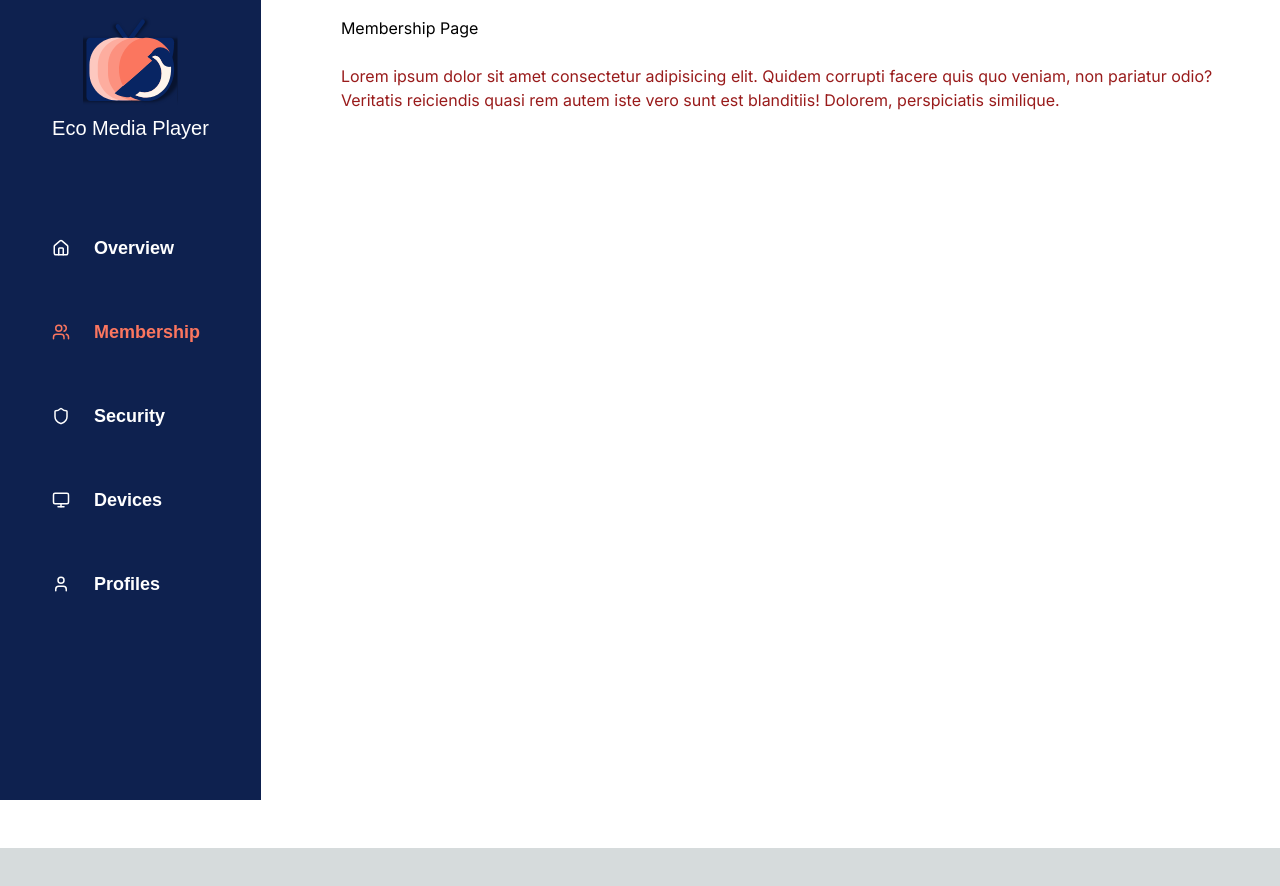
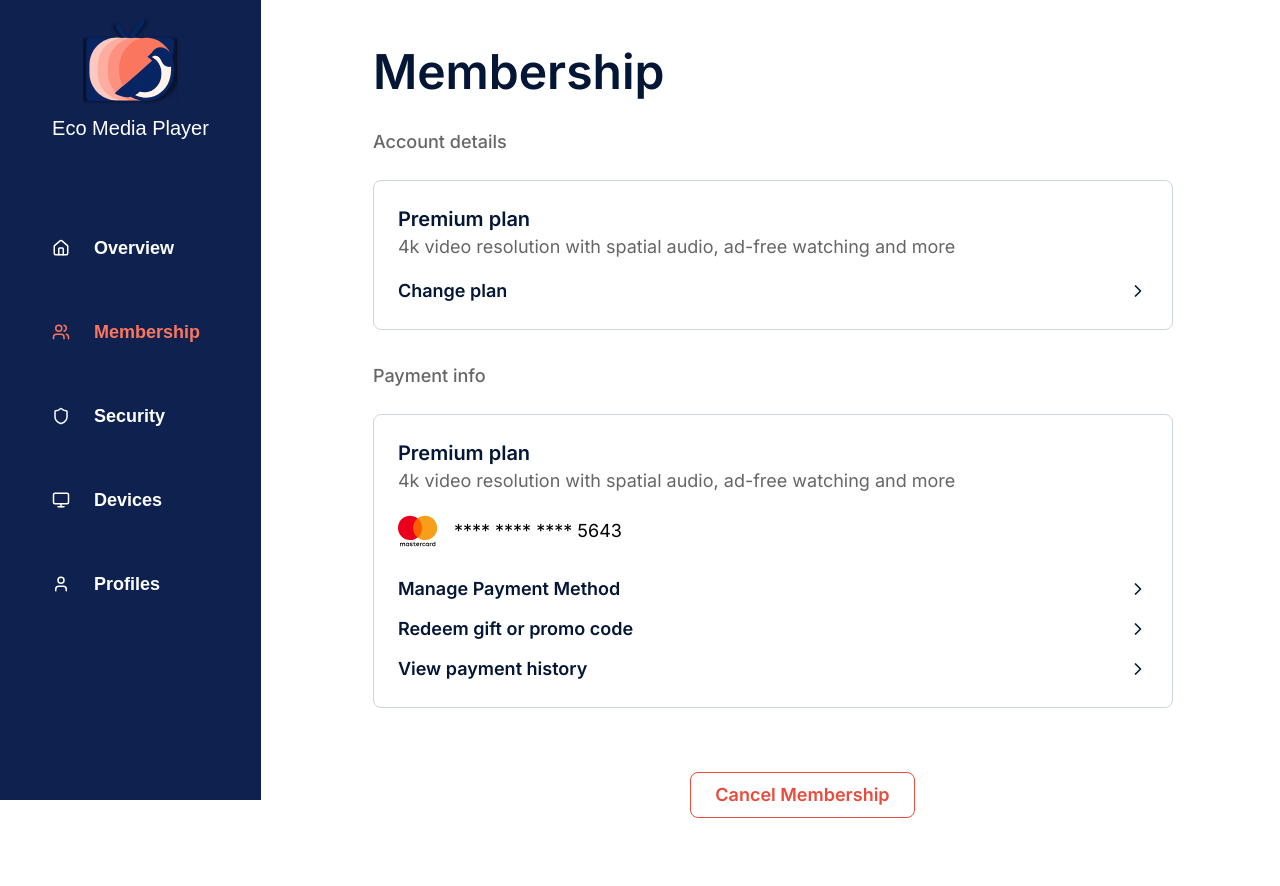
Before and after one commit to dawazakx/echo_med-a_player_web_user, a Next.js app: page /dashboard/membership in a window 1280 px wide. Shown: the top 886 px of the page. Before the commit the page ends 848 px from the top, so only its background shows below. Built offline with nearby package versions, Linux system fonts and the light colour scheme.

Commit message:
membership done

```diff
--- a/pages/dashboard/membership/index.tsx
+++ b/pages/dashboard/membership/index.tsx
@@ -1,16 +1,76 @@
 import Layout from "@/components/dashboard/dashboard-layout/Layout";
 import { NextPageWithLayout } from "@/pages/_app";
 import { ReactElement } from "react";
+import { ChevronRight } from "lucide-react";
+import Link from "next/link";
 
 const Page: NextPageWithLayout = () => {
   return (
-    <div className="flex-col flex gap-6">
-      <h1 className="text-black">Membership Page</h1>
-      <p className="text-red-800">
-        Lorem ipsum dolor sit amet consectetur adipisicing elit. Quidem corrupti facere quis quo
-        veniam, non pariatur odio? Veritatis reiciendis quasi rem autem iste vero sunt est
-        blanditiis! Dolorem, perspiciatis similique.
-      </p>
+    <div className="flex flex-col gap-8 p-8">
+      <h1 className="text-[#041635] font-semibold text-5xl">Membership</h1>
+
+      {/* Account details */}
+      <div className="flex flex-col gap-6">
+        <p className="text-[#666666] text-lg font-medium">Account details</p>
+        <div className="flex flex-col border border-[#CBD5E1] rounded-lg p-6 w-full max-w-[800px]">
+          <p className="text-[#041635] font-semibold text-xl">Premium plan</p>
+          <p className="text-[#666666] text-lg">
+            4k video resolution with spatial audio, ad-free watching and more
+          </p>
+          <Link
+            href="#"
+            className="flex justify-between items-center text-[#041635] font-semibold text-lg mt-4"
+          >
+            Change plan
+            <ChevronRight className="w-5 h-5" />
+          </Link>
+        </div>
+      </div>
+
+      {/* Payment info */}
+      <div className="flex flex-col gap-6">
+        <p className="text-[#666666] text-lg font-medium">Payment info</p>
+        <div className="flex flex-col border border-[#CBD5E1] rounded-lg p-6 w-full max-w-[800px]">
+          <p className="text-[#041635] font-semibold text-xl">Premium plan</p>
+          <p className="text-[#666666] text-lg">
+            4k video resolution with spatial audio, ad-free watching and more
+          </p>
+          <div className="flex items-center gap-4 mt-4">
+            <img src="/assets/master.svg" alt="Mastercard" className="w-10 h-10" />
+            <span className="text-black text-lg">**** **** **** 5643</span>
+          </div>
+          <div className="flex flex-col gap-3 mt-6">
+            <Link
+              href="#"
+              className="flex justify-between items-center text-[#041635] font-semibold text-lg"
+            >
+              Manage Payment Method
+              <ChevronRight className="w-5 h-5" />
+            </Link>
+            <Link
+              href="#"
+              className="flex justify-between items-center text-[#041635] font-semibold text-lg"
+            >
+              Redeem gift or promo code
+              <ChevronRight className="w-5 h-5" />
+            </Link>
+            <Link
+              href="#"
+              className="flex justify-between items-center text-[#041635] font-semibold text-lg"
+            >
+              View payment history
+              <ChevronRight className="w-5 h-5" />
+            </Link>
+          </div>
+        </div>
+      </div>
+
+      {/* Cancel Membership */}
+      <div className="flex justify-center mt-8">
+        <button className="text-[#E74C3C] font-semibold text-lg border border-[#E74C3C] rounded-lg py-2 px-6">
+          Cancel Membership
+        </button>
+      </div>
     </div>
   );
 };
```
Also changed, not shown: pages/dashboard/devices/index.tsx (added).
